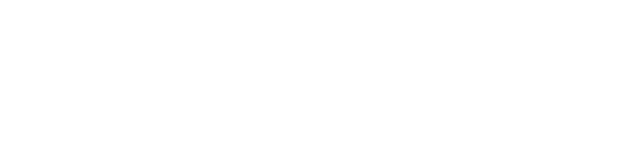
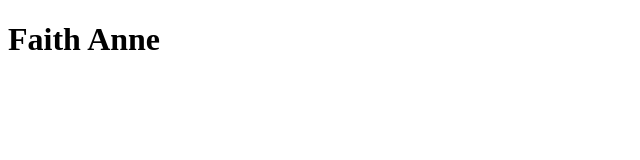
Before and after one commit to faithebert/faith-anne-art, a plain HTML site: page index.html in a window 1280 px wide. Shown: the whole page, without its empty margins (0-640 px from the left). Drawn offline with Linux system fonts and the light colour scheme.

Commit message:
Add site content

```diff
--- a/index.html
+++ b/index.html
@@ -10,5 +10,6 @@
   <link href="css/main.css" rel="stylesheet">
 </head>
 <body>
+  <h1>Faith Anne</h1>
 
 </body>
```
